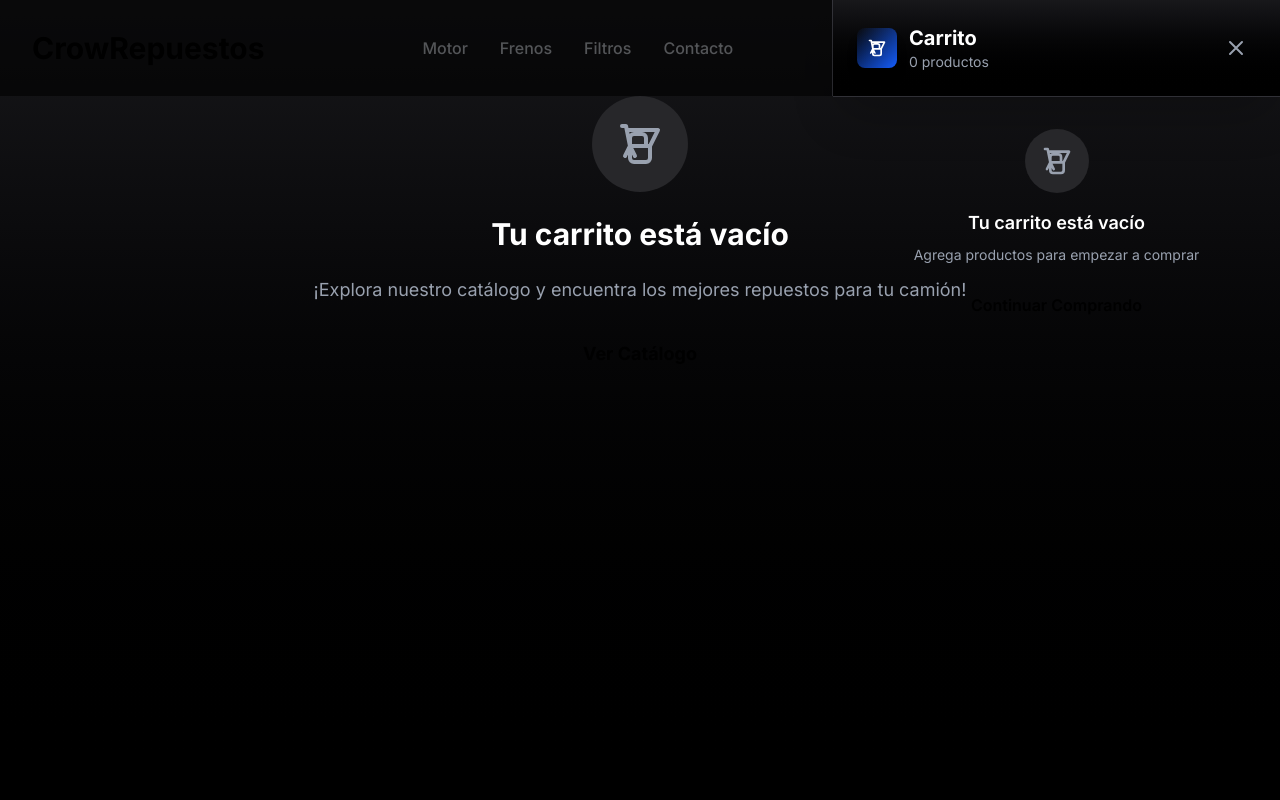
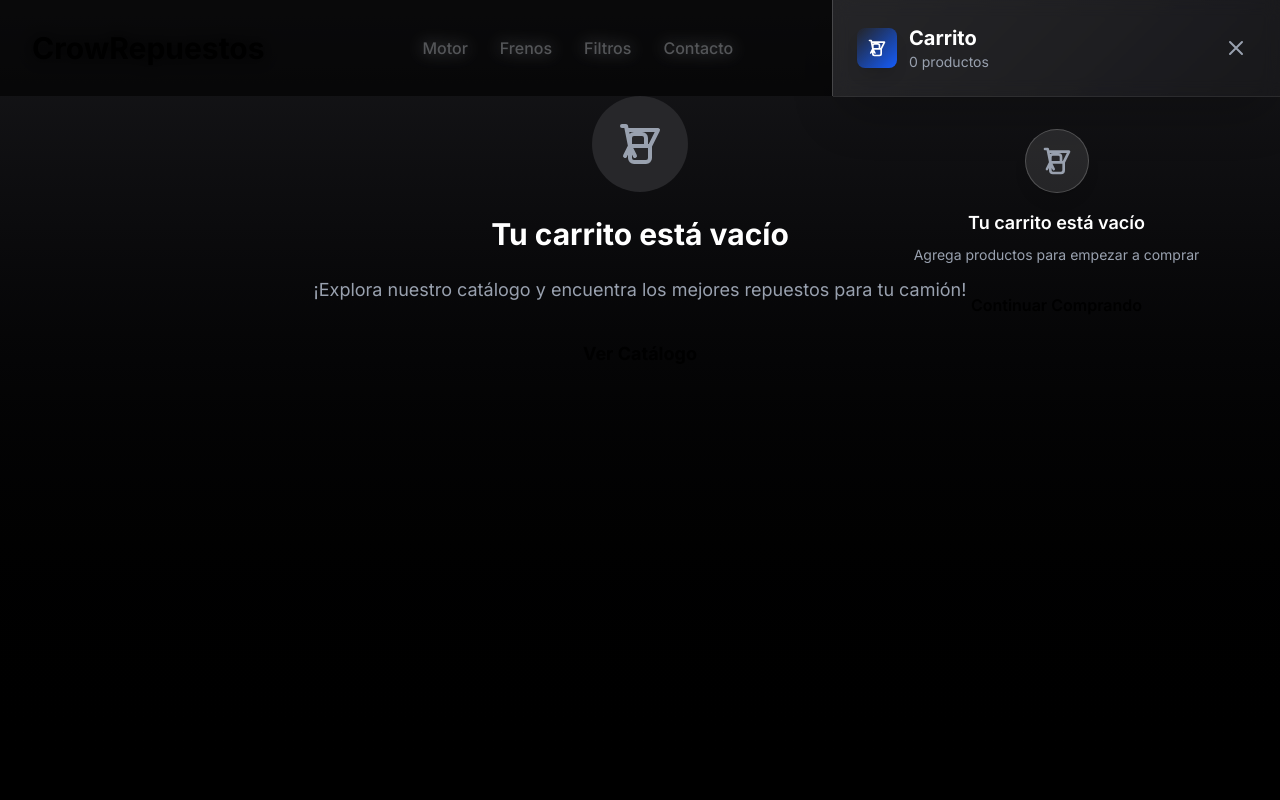
Before and after one commit to lautigit1/Crow, a Next.js app: page /cart in a window 1280 px wide. Both pictures are taken after a click on the button "Carrito de compras". Shown: the top 800 px of the page. Built offline with nearby package versions, Linux system fonts and the light colour scheme.

Commit message:
Subo front

```diff
--- /dev/null
+++ b/app/ClientLayout.tsx
@@ -0,0 +1,25 @@
+// app/ClientLayout.tsx
+'use client';
+
+import React from 'react';
+import { useCart } from './context/CartContext';
+import Navbar from './components/layout/Navbar';
+import Footer from './components/layout/Footer';
+
+export default function ClientLayout({ children }: { children: React.ReactNode }) {
+  const { isCartOpen } = useCart();
+
+  return (
+    <>
+      <Navbar />
+      <div
+        className={`transition-all duration-300 ease-in-out ${
+          isCartOpen ? 'filter blur-sm pointer-events-none' : ''
+        }`}
+      >
+        <main>{children}</main>
+        <Footer />
+      </div>
+    </>
+  );
+}
--- a/app/components/cart/CartDrawer.tsx
+++ b/app/components/cart/CartDrawer.tsx
@@ -42,7 +42,7 @@ export default function CartDrawer({ isOpen, onClose }: CartDrawerProps) {
               console.log('Overlay clicked - closing cart');
               onClose();
             }}
-            className="fixed inset-0 bg-black/60 cursor-pointer"
+            className="fixed inset-0 bg-black/60 backdrop-blur-sm cursor-pointer"
             style={{
               zIndex: 9998,
               pointerEvents: 'auto'
@@ -64,14 +64,19 @@ export default function CartDrawer({ isOpen, onClose }: CartDrawerProps) {
               console.log('Drawer clicked - not closing');
               e.stopPropagation();
             }}
-            className="fixed top-0 right-0 h-full w-full max-w-md bg-gradient-to-b from-zinc-900 to-black border-l border-zinc-600/50 flex flex-col shadow-2xl"
+            className="fixed top-0 right-0 h-full w-full max-w-md border-l border-white/20 flex flex-col shadow-2xl backdrop-blur-xl"
             style={{
               zIndex: 9999,
-              pointerEvents: 'auto'
+              pointerEvents: 'auto',
+              backgroundColor: 'rgba(24, 24, 27, 0.95)', // zinc-900 casi opaco
+              backgroundImage: 'linear-gradient(135deg, rgba(39, 39, 42, 0.9), rgba(24, 24, 27, 0.95))',
+              backdropFilter: 'blur(20px) saturate(180%)',
+              WebkitBackdropFilter: 'blur(20px) saturate(180%)',
+              isolation: 'isolate'
             }}
           >
             {/* Header */}
-            <div className="flex items-center justify-between p-6 border-b border-zinc-600/50">
+            <div className="flex items-center justify-between p-6 border-b border-white/10 backdrop-blur-sm">
               <div className="flex items-center gap-3">
                 <div className="w-10 h-10 bg-gradient-to-br from-azul-electrico to-blue-600 rounded-lg flex items-center justify-center shadow-lg shadow-azul-electrico/30">
                   <svg className="w-5 h-5 text-white" fill="none" stroke="currentColor" viewBox="0 0 24 24">
@@ -98,7 +103,7 @@ export default function CartDrawer({ isOpen, onClose }: CartDrawerProps) {
             <div className="flex-1 flex flex-col">
               {items.length === 0 ? (
                 <div className="flex-1 flex flex-col items-center justify-center p-8 text-center">
-                  <div className="w-16 h-16 bg-zinc-800 rounded-full flex items-center justify-center mb-4">
+                  <div className="w-16 h-16 bg-white/10 backdrop-blur-sm border border-white/20 rounded-full flex items-center justify-center mb-4 shadow-lg">
                     <svg className="w-8 h-8 text-gray-400" fill="none" stroke="currentColor" viewBox="0 0 24 24">
                       <path strokeLinecap="round" strokeLinejoin="round" strokeWidth={2} d="M3 3h2l.4 2M7 13h10l4-8H5.4m0 0L7 13m0 0l-2.5 5M7 13l2.5 5M17 13v6a2 2 0 01-2 2H9a2 2 0 01-2-2v-6m8 0V9a2 2 0 00-2-2H9a2 2 0 00-2 2v4.01" />
                     </svg>
@@ -117,7 +122,7 @@ export default function CartDrawer({ isOpen, onClose }: CartDrawerProps) {
                   {/* Products List */}
                   <div className="flex-1 overflow-y-auto p-4 space-y-4">
                     {items.map((item: CartItem) => (
-                      <div key={item.product.id} className="flex items-center gap-3 p-3 bg-zinc-800/50 rounded-lg">
+                      <div key={item.product.id} className="flex items-center gap-3 p-3 bg-white/5 backdrop-blur-sm rounded-lg border border-white/10 shadow-lg">
                         {/* Image */}
                         <div className="relative w-12 h-12 bg-zinc-700 rounded overflow-hidden flex-shrink-0">
                           <Image
@@ -164,7 +169,7 @@ export default function CartDrawer({ isOpen, onClose }: CartDrawerProps) {
                   </div>
 
                   {/* Footer */}
-                  <div className="border-t border-zinc-700 p-6 space-y-4">
+                  <div className="border-t border-white/10 p-6 space-y-4 backdrop-blur-sm">
                     {/* Summary */}
                     <div className="space-y-2 text-sm">
                       <div className="flex justify-between">
--- a/app/context/CartContext.tsx
+++ b/app/context/CartContext.tsx
@@ -1,6 +1,7 @@
+// app/context/CartContext.tsx
 'use client';
 
-import React, { createContext, useContext, useReducer, useEffect } from 'react';
+import React, { createContext, useContext, useReducer, useEffect, useState } from 'react';
 import toast from 'react-hot-toast';
 import { Product, CartItem, CartContextType } from '../types/product';
 
@@ -12,7 +13,7 @@ type CartAction =
   | { type: 'CLEAR_CART' }
   | { type: 'LOAD_CART'; items: CartItem[] };
 
-// Reducer para manejar el estado del carrito
+// Reducer para manejar el estado del carrito (sin cambios)
 function cartReducer(state: CartItem[], action: CartAction): CartItem[] {
   switch (action.type) {
     case 'ADD_TO_CART': {
@@ -61,6 +62,7 @@ const CartContext = createContext<CartContextType | undefined>(undefined);
 // Provider del carrito
 export function CartProvider({ children }: { children: React.ReactNode }) {
   const [items, dispatch] = useReducer(cartReducer, []);
+  const [isCartOpen, setIsCartOpen] = useState(false); // <--- NUEVO ESTADO PARA VISIBILIDAD
 
   // Cargar carrito desde localStorage al iniciar
   useEffect(() => {
@@ -81,6 +83,9 @@ export function CartProvider({ children }: { children: React.ReactNode }) {
   }, [items]);
 
   // Funciones del carrito
+  const openCart = () => setIsCartOpen(true);
+  const closeCart = () => setIsCartOpen(false);
+
   const addToCart = (product: Product, quantity = 1) => {
     dispatch({ type: 'ADD_TO_CART', product, quantity });
     toast.success(`${product.nombre} añadido al carrito`, {
@@ -123,6 +128,9 @@ export function CartProvider({ children }: { children: React.ReactNode }) {
 
   const value: CartContextType = {
     items,
+    isCartOpen,
+    openCart,
+    closeCart,
     addToCart,
     removeFromCart,
     updateQuantity,
--- a/app/types/product.d.ts
+++ b/app/types/product.d.ts
@@ -36,6 +36,9 @@ export type CartItem = {
 // Tipo para el contexto del carrito
 export type CartContextType = {
   items: CartItem[];
+  isCartOpen: boolean; // <--- AÑADIDO
+  openCart: () => void; // <--- AÑADIDO
+  closeCart: () => void; // <--- AÑADIDO
   addToCart: (product: Product, quantity?: number) => void;
   removeFromCart: (productId: string) => void;
   updateQuantity: (productId: string, quantity: number) => void;
```
